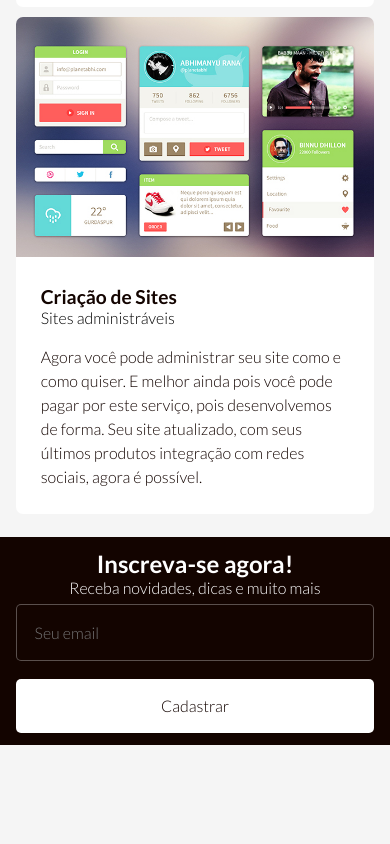
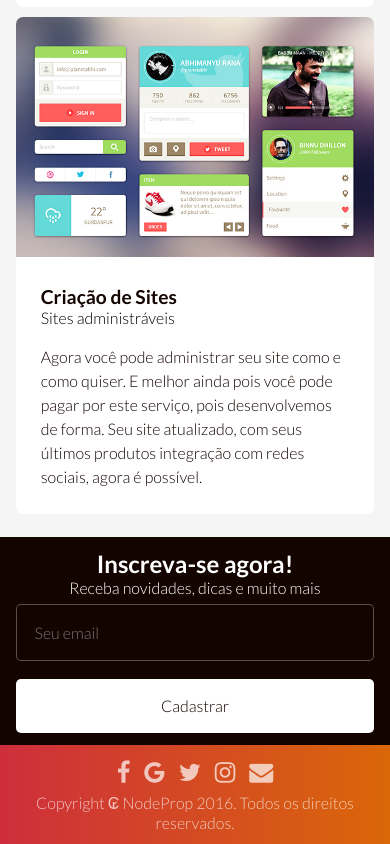
Before and after one commit to heliomonteiro/design_responsivo, a plain HTML site: page index.html in a window 390 px wide. Shown: the part 1421-2265 px from the top of the page. Before the commit the page ends 2166 px from the top, so only its background shows below. Drawn offline with nearby package versions, Linux system fonts and the light colour scheme.

Commit message:
Design Responsivo - Aula 11 - Footer

```diff
--- a/css/style.css
+++ b/css/style.css
@@ -41,3 +41,9 @@ img {max-width: 100%;} /* imagens responsivas */
 .newsletter form {margin-top: 2%;}
 .newsletter input {width: 100%; background-color: #130400; color: #fff; border: 1px solid rgba(255, 255, 255, 0.3); padding: 5%; border-radius: 5px;}
 .newsletter button {width: 100%; background-color: #fff; color: #130400; padding: 5%; border-radius: 5px; cursor: pointer; margin-top: 5%;}
+/* RODAPÉ */
+.rodape {width: 100%; float: left; padding: 3% 4%; text-align: center; background: linear-gradient(to right, #ce2e3c, #da6709);}
+.social-icons a { font-size: 1.5em; color: rgba(255,255,255,0.7); margin-right: 3%;}
+.social-icons a:last-child {margin-right: 0;}
+.social-icons a:hover {color: rgb(255,255,255);}
+.copyright {margin-top: 2%; color: rgba(255,255,255,0.7);}
--- a/index.html
+++ b/index.html
@@ -78,6 +78,19 @@
 			<button> Cadastrar </button>
 		</form>
 	</section>
+	<!-- RODAPÉ -->
+	<footer class="rodape">
+		<div class="social-icons">
+			<a href="#"><i class="fa fa-facebook"></i></a>
+			<a href="#"><i class="fa fa-google"></i></a>
+			<a href="#"><i class="fa fa-twitter"></i></a>
+			<a href="#"><i class="fa fa-instagram"></i></a>
+			<a href="#"><i class="fa fa-envelope"></i></a>
+		</div>
+		<p class="copyright">
+			Copyright ₢ NodeProp 2016. Todos os direitos reservados.
+		</p>
+	</footer>
 	<!-- JQUERY -->
 	<script src="https://code.jquery.com/jquery-3.1.1.min.js" integrity="sha256-hVVnYaiADRTO2PzUGmuLJr8BLUSjGIZsDYGmIJLv2b8=" crossorigin="anonymous"></script>
 	<script>
```
